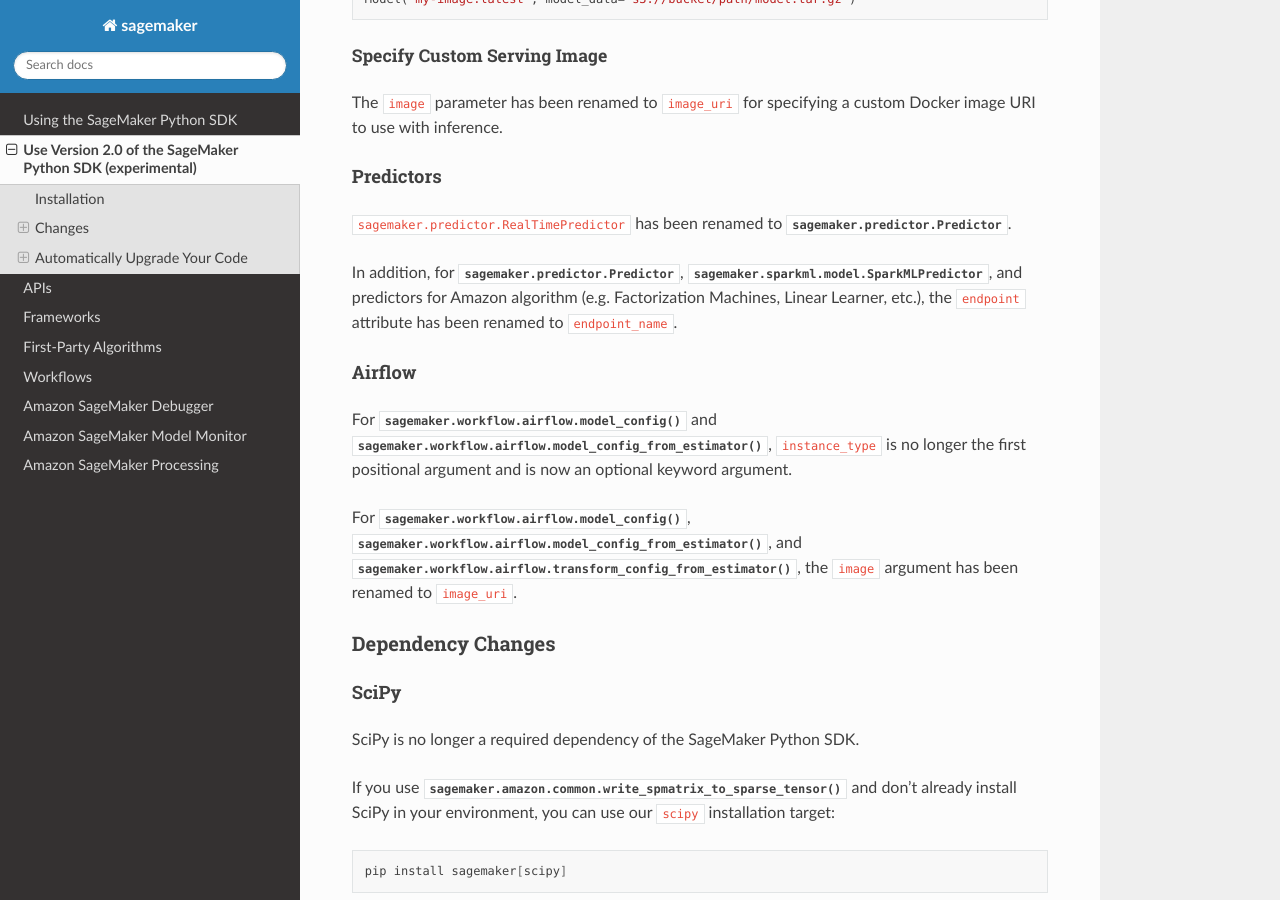
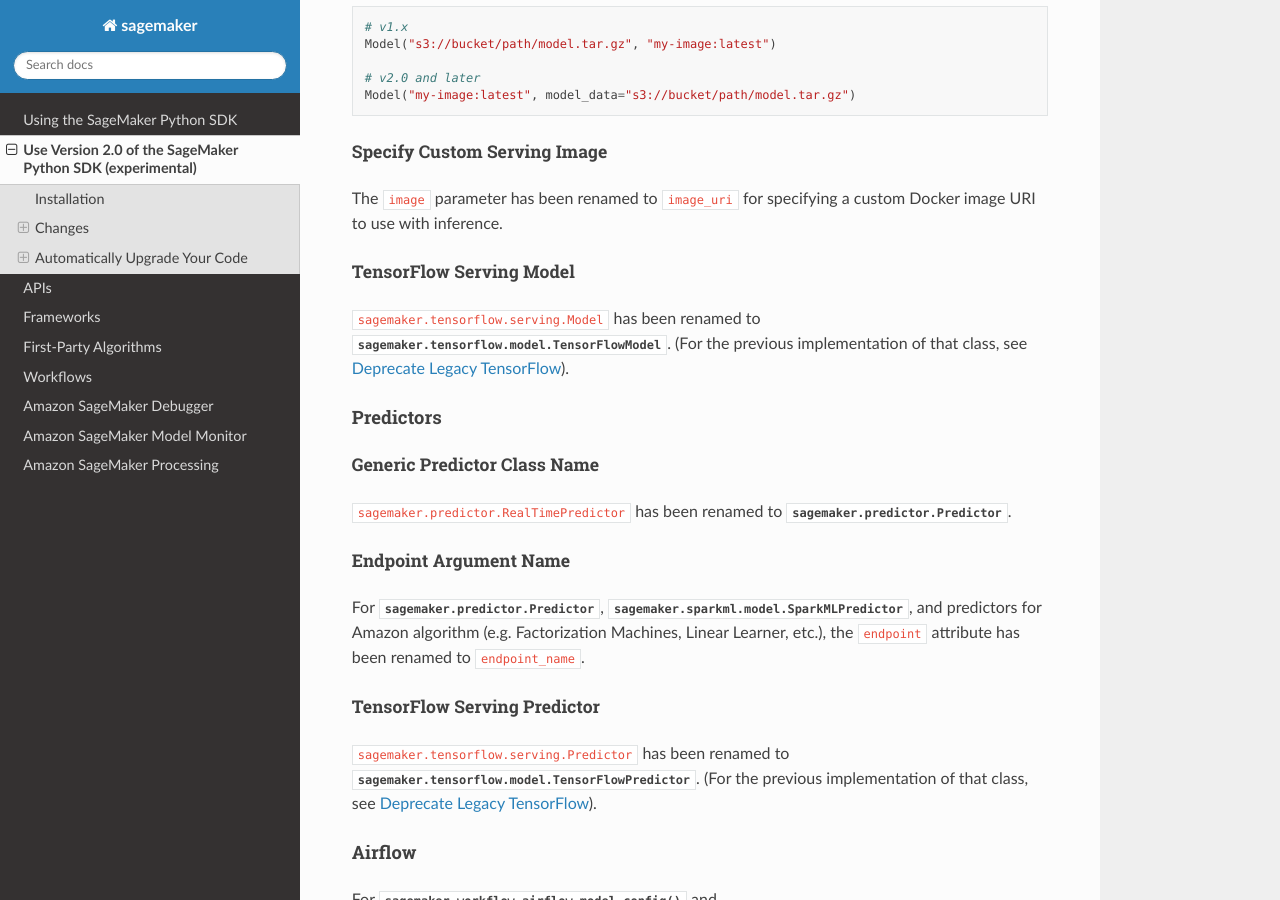
Before and after one commit to Evan-W-ang/sagemaker-python-sdk, a Sphinx documentation site: the page built from doc/v2.rst, in a window 1280 px wide and 900 px high, scrolled down 4171 px. Built offline with Sphinx 7.4.7 and the Read the Docs theme 2.0.0, drawn with Linux system fonts in a browser that asks for light colours; some of the changed text lies outside the part shown.

Commit message:
doc: document name changes for TFS classes (#1756)

```diff
--- a/doc/v2.rst
+++ b/doc/v2.rst
@@ -187,14 +187,33 @@ Specify Custom Serving Image
 
 The ``image`` parameter has been renamed to ``image_uri`` for specifying a custom Docker image URI to use with inference.
 
+TensorFlow Serving Model
+~~~~~~~~~~~~~~~~~~~~~~~~
+
+``sagemaker.tensorflow.serving.Model`` has been renamed to :class:`sagemaker.tensorflow.model.TensorFlowModel`.
+(For the previous implementation of that class, see `Deprecate Legacy TensorFlow <#deprecate-legacy-tensorflow>`_).
+
 Predictors
 ----------
 
+Generic Predictor Class Name
+~~~~~~~~~~~~~~~~~~~~~~~~~~~~
+
 ``sagemaker.predictor.RealTimePredictor`` has been renamed to :class:`sagemaker.predictor.Predictor`.
 
-In addition, for :class:`sagemaker.predictor.Predictor`, :class:`sagemaker.sparkml.model.SparkMLPredictor`,
+Endpoint Argument Name
+~~~~~~~~~~~~~~~~~~~~~~
+
+For :class:`sagemaker.predictor.Predictor`, :class:`sagemaker.sparkml.model.SparkMLPredictor`,
 and predictors for Amazon algorithm (e.g. Factorization Machines, Linear Learner, etc.),
 the ``endpoint`` attribute has been renamed to ``endpoint_name``.
+
+TensorFlow Serving Predictor
+~~~~~~~~~~~~~~~~~~~~~~~~~~~~
+
+``sagemaker.tensorflow.serving.Predictor`` has been renamed to :class:`sagemaker.tensorflow.model.TensorFlowPredictor`.
+(For the previous implementation of that class, see `Deprecate Legacy TensorFlow <#deprecate-legacy-tensorflow>`_).
+
 
 Airflow
 -------
```
